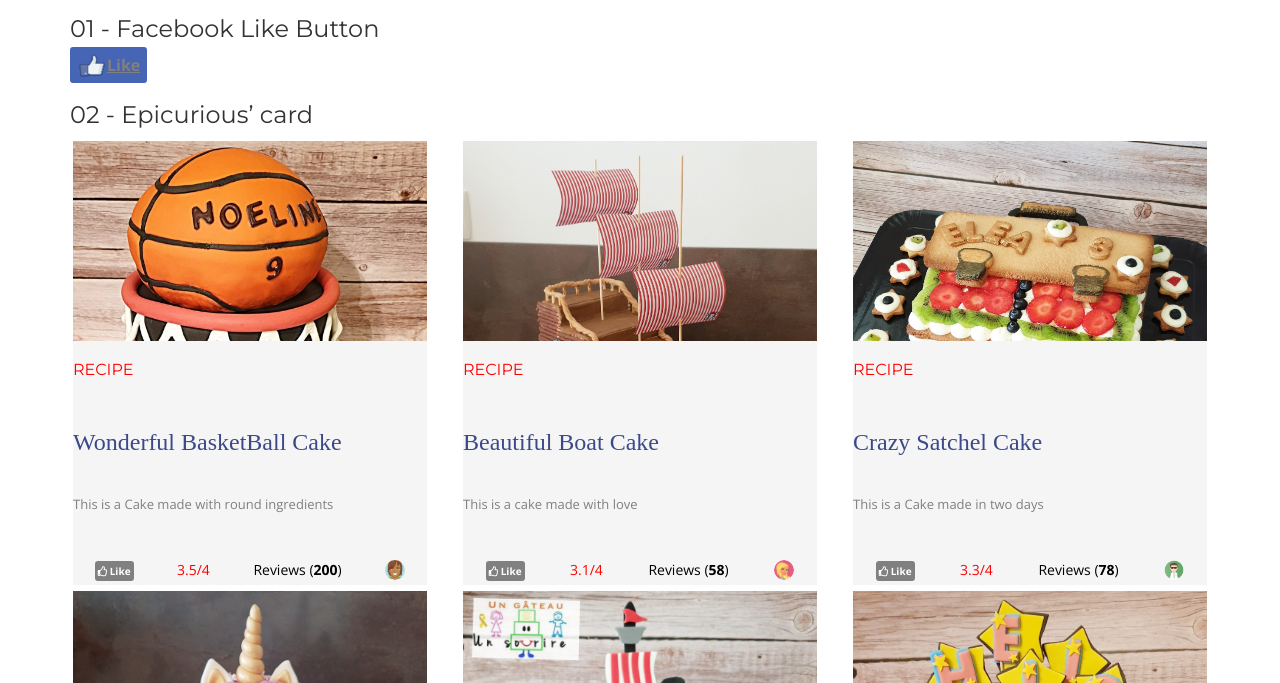
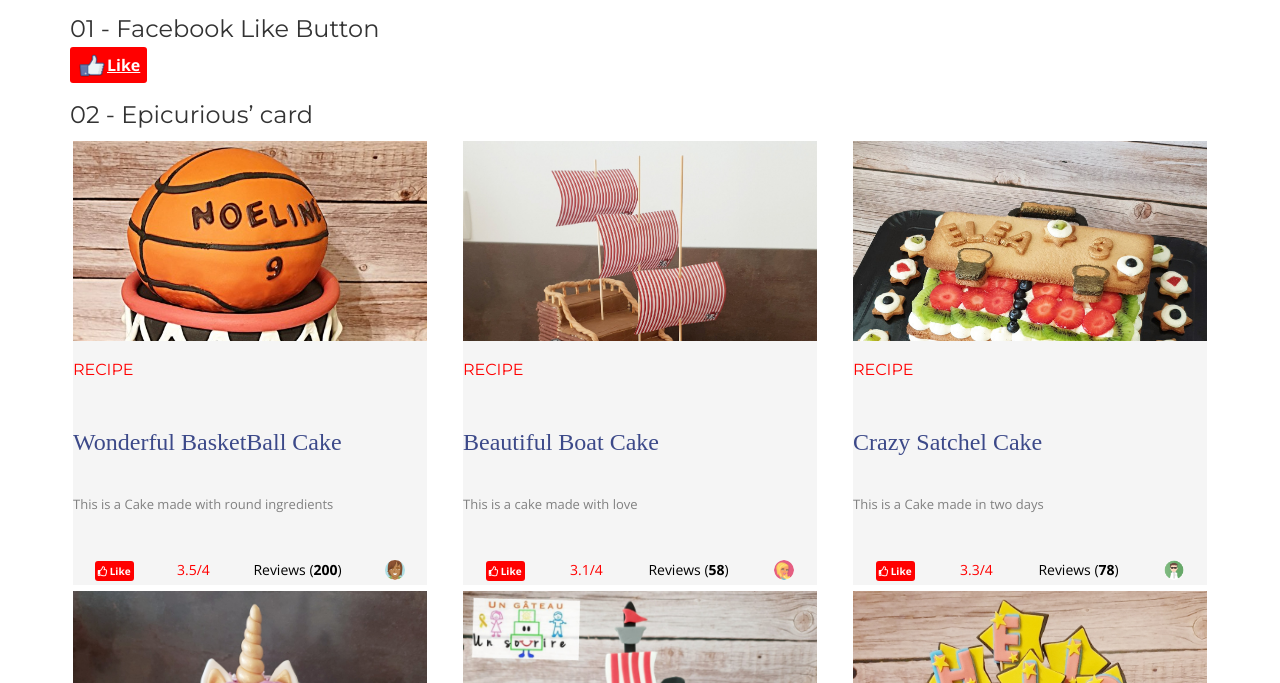
Before and after one commit to omontigny/03-web-component, a plain HTML site: page index.html in a window 1280 px wide. In both pictures the pointer is over the link 110 px from the left and 181 px from the top of the page. Shown: the part 117-800 px from the top of the page. Drawn offline with nearby package versions, Linux system fonts and the light colour scheme; a web font is replaced by a local one.

Commit message:
Modif facebook button

```diff
--- a/css/components/button.css
+++ b/css/components/button.css
@@ -37,8 +37,8 @@
 
 .btn-facebook-small{
     color: white;
-    background-color: #4665b4;
-    background-color: grey;
+    /*background-color: #4665b4;*/
+    background-color: red;
     border-radius: 3px;
     font-weight: bold;
     padding: 3px 3px;
@@ -46,8 +46,9 @@
 }
 
 .btn-facebook:hover{
-    color: grey;
-    background-color: #4665b4;
+    color: white;
+    /*background-color: #4665b4;*/
+    background-color: red;
     border-radius: 3px;
     font-weight: bold;
     font-size: medium;
```
